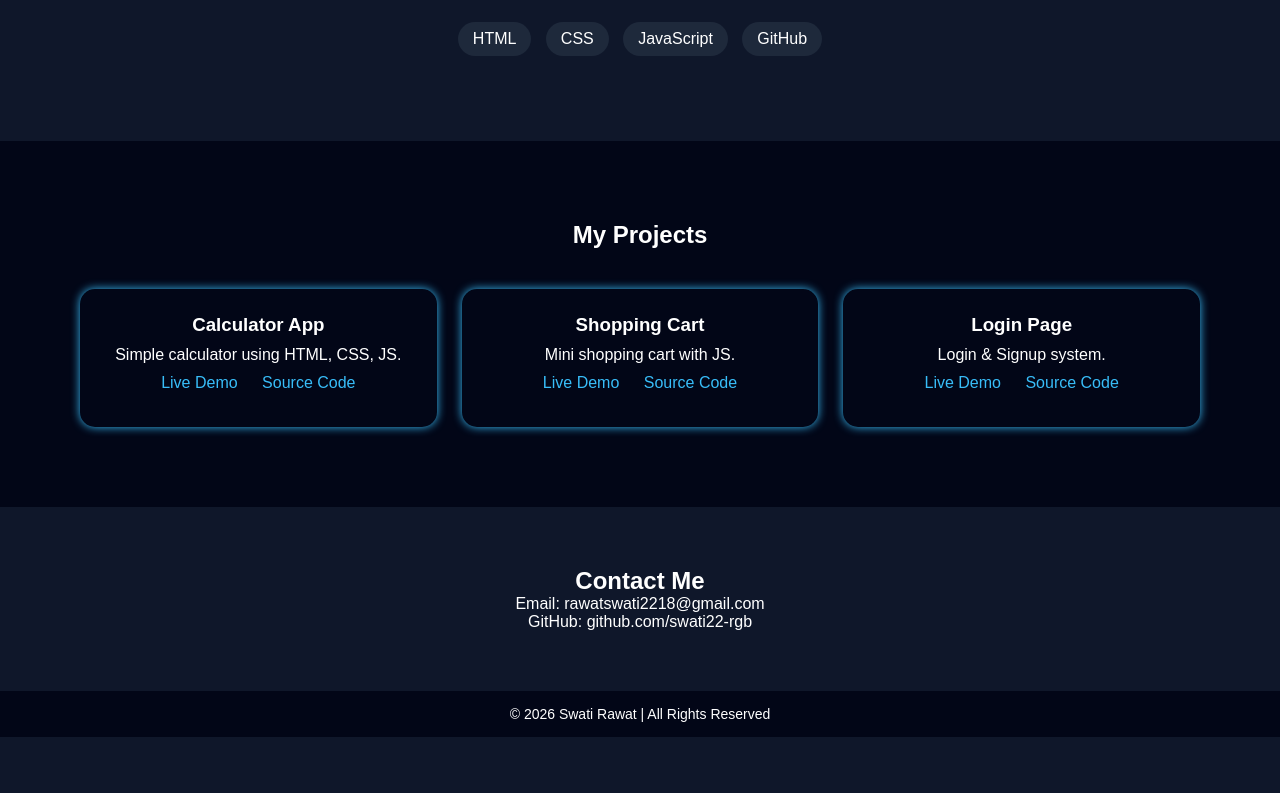
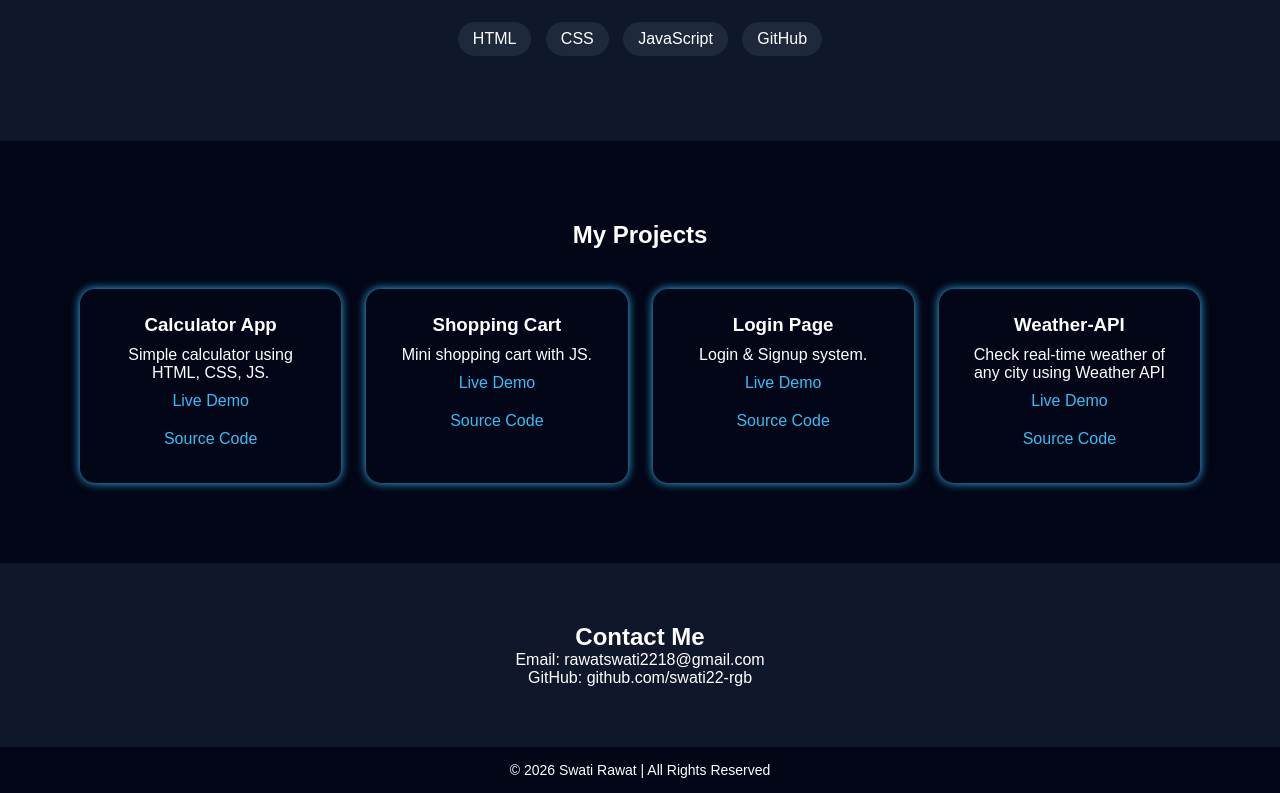
Before and after one commit to swati22-rgb/Portfolio-website, a plain HTML site: page index.html in a window 1280 px wide. Shown: the part 937-1730 px from the top of the page. Before the commit the page ends 1674 px from the top, so only its background shows below. Drawn offline with Linux system fonts and the light colour scheme.

Commit message:
Update index.html

```diff
--- a/index.html
+++ b/index.html
@@ -78,6 +78,16 @@
         <a href="https://github.com/swati22-rgb/Login-Signup" target="_blank">Source Code</a>
       </div>
 
+
+      <!-- Project 4 -->
+      <div class="project-card">
+        <h3>Weather-API</h3>
+        <p>Check real-time weather of any city using Weather API</p>
+
+        <a href="https://singular-bubblegum-3cc0b5.netlify.app/" target="_blank">Live Demo</a>
+        <a href="https://github.com/swati22-rgb/Weather-API" target="_blank">Source Code</a>
+      </div>
+
     </div>
   </section>
 
```
